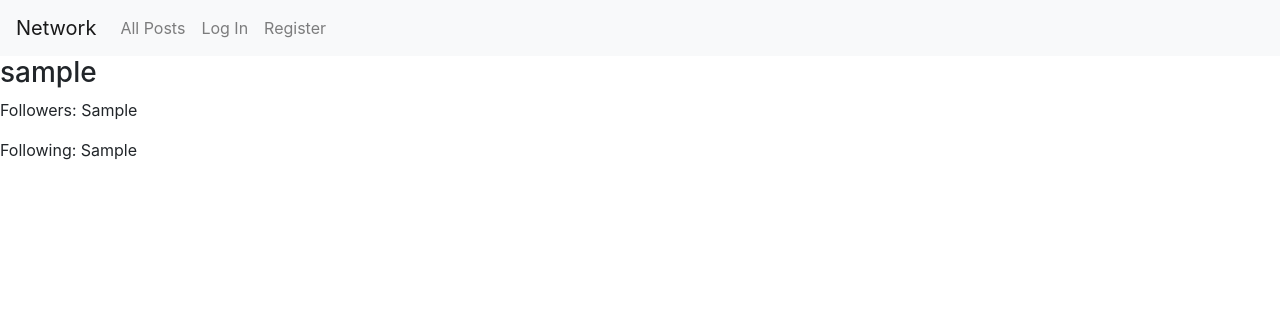
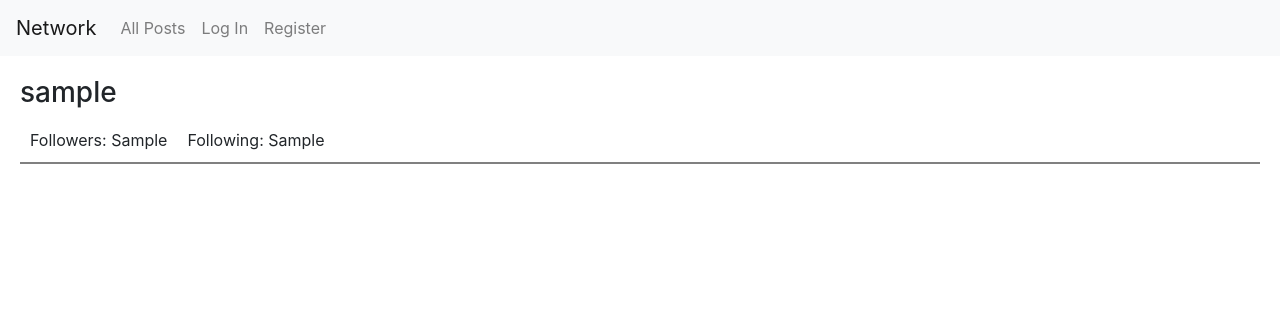
Before and after one commit to avinanick/CS50W_Project4, a Django app: template network/templates/network/profile.html in a window 1280 px wide. Shown: the top 316 px of the page. Run offline with Django 3.2, Linux system fonts and the light colour scheme; data comes from the database, SQL or seed files in the repository; the template is opened without the code that fills it: most values are stand-ins (such as "Sample title", 1, 10 or a date in 2020); data that the repository does not hold is empty; some libraries are stand-ins or nearby versions.

Commit message:
Added some styling for the profile page.

```diff
--- a/network/static/network/styles.css
+++ b/network/static/network/styles.css
@@ -16,6 +16,19 @@
     display: inline-flex;
 }
 
+.profile-head {
+    margin: 20px;
+    border-bottom: 2px solid gray;
+}
+
+#follow_data {
+    display: inline-flex;
+}
+
+#follow_data * {
+    margin: 10px;
+}
+
 #new_post_content {
     align-self: center;
     height: 100px;
```
